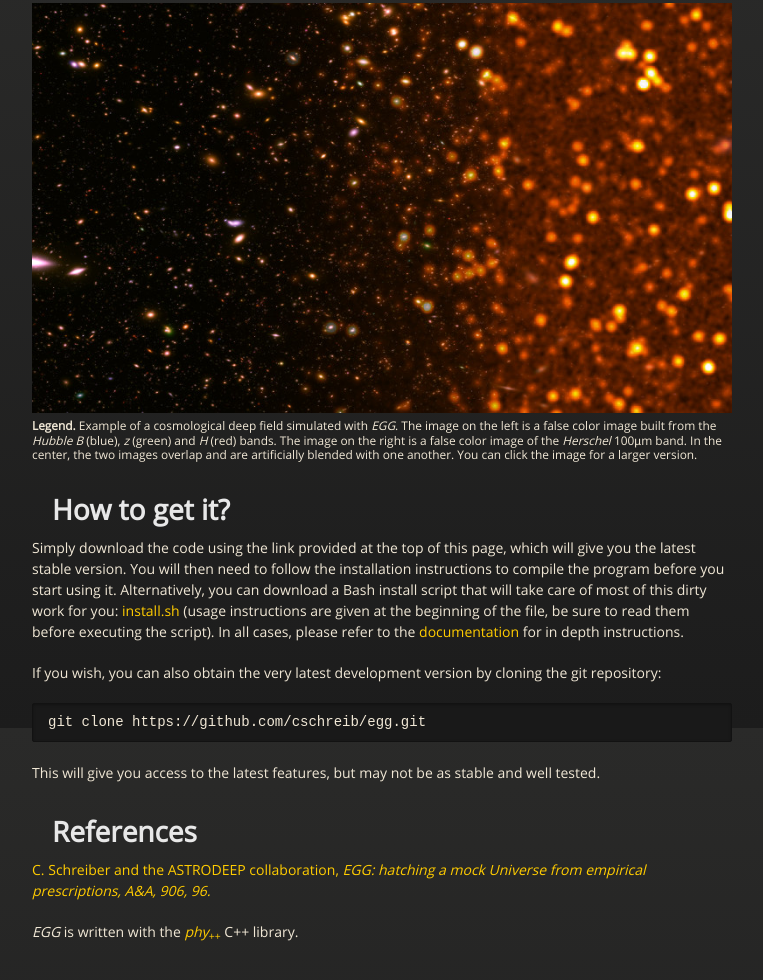
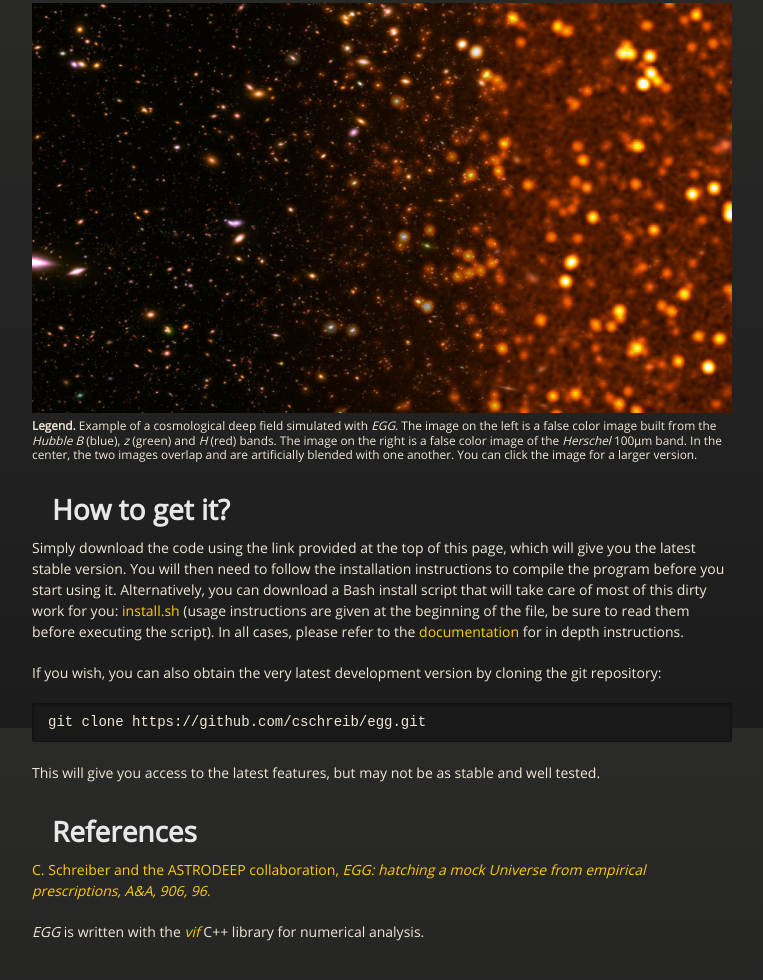
Before and after one commit to cschreib/egg, a plain HTML site: page index.html in a window 1280 px wide. Shown: the part 872-1852 px from the top of the page, without its empty margins (258-1021 px from the left). Drawn offline with nearby package versions, Linux system fonts and the light colour scheme.

Commit message:
Changed reference from phy++ to vif

```diff
--- a/index.html
+++ b/index.html
@@ -84,7 +84,7 @@
 
 <p><a href="http://adsabs.harvard.edu/cgi-bin/nph-data_query?bibcode=2017A%26A...602A..96S&db_key=AST&link_type=ABSTRACT&high=5b4379bf1124611">C. Schreiber and the ASTRODEEP collaboration, <i>EGG: hatching a mock Universe from empirical prescriptions, A&amp;A, 906, 96.</i></a></p>
 
-<p><em>EGG</em> is written with the <a href="http://cschreib.github.io/phypp/"><i>phy</i><sub>++</sub></a> C++ library.</p>
+<p><em>EGG</em> is written with the <a href="http://cschreib.github.io/vif/"><i>vif</i></a> C++ library for numerical analysis.</p>
       </section>
 
     </div>
```
